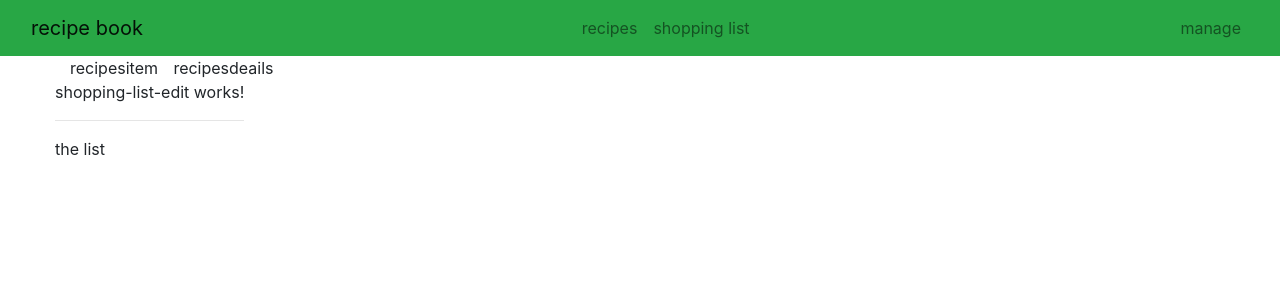
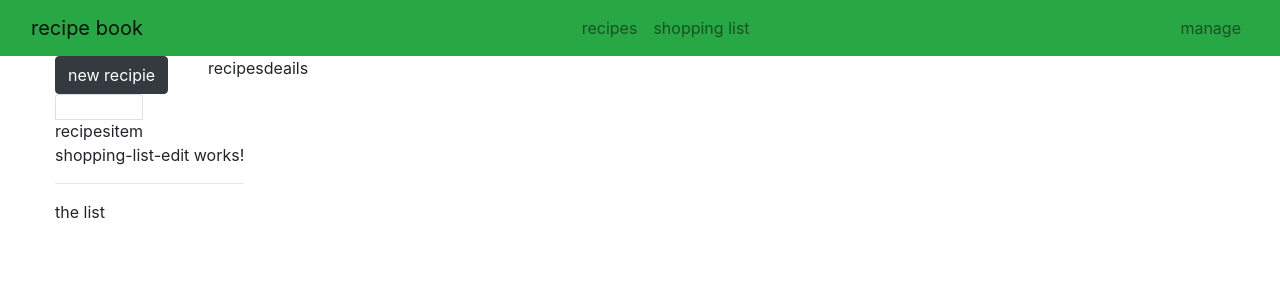
Before and after one commit to arjunraj15/angular-basic-project, an Angular app: page / in a window 1280 px wide. Shown: the top 300 px of the page. Built offline with nearby package versions, Linux system fonts and the light colour scheme.

Commit message:
1 file modified

```diff
--- a/src/app/recipes/recipeslist/recipeslist.component.html
+++ b/src/app/recipes/recipeslist/recipeslist.component.html
@@ -1 +1,12 @@
-  <app-recipesitem></app-recipesitem>
+  <div class="row">
+  <div class="col-xs-12">
+    <button class="btn btn-dark">new recipie</button>
+  </div>
+  <div class="col-xs-12">
+    <a href="#" class="list-group-item clearfix">
+
+    </a>
+
+   <app-recipesitem></app-recipesitem>
+  </div>
+  </div>
```
